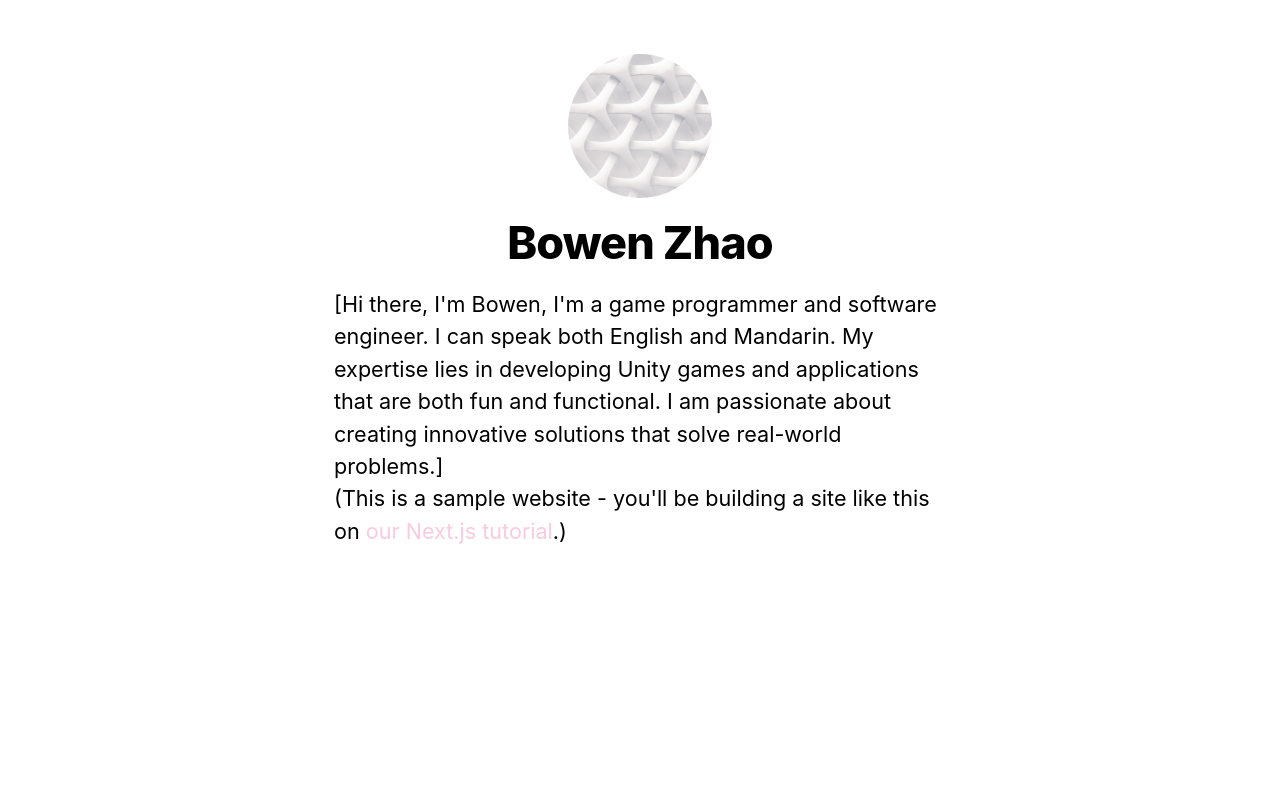
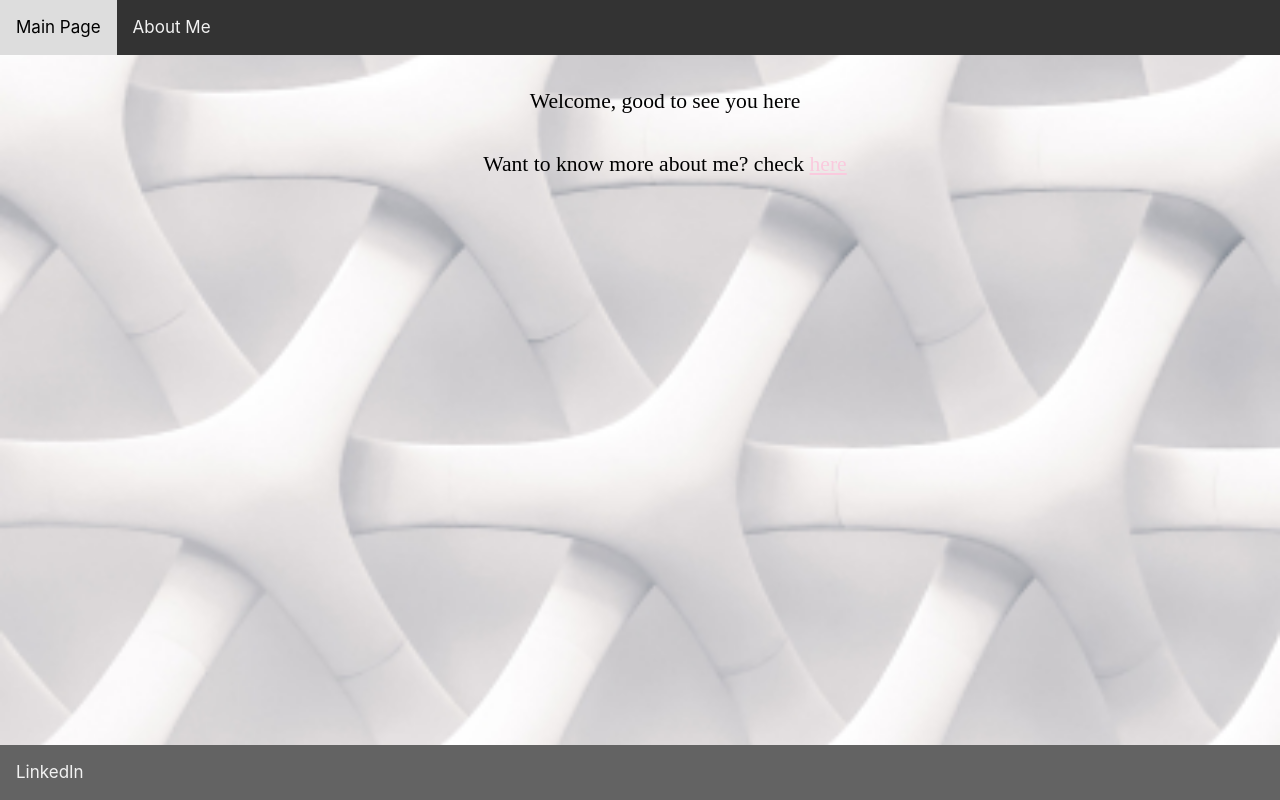
Before and after one commit to ZextaSilver/nextTestGround, a Next.js app: page / in a window 1280 px wide. Built offline with nearby package versions, Linux system fonts and the light colour scheme.

Commit message:
navigation bar, footer, site icon

```diff
--- a/components/layout.js
+++ b/components/layout.js
@@ -5,12 +5,19 @@ import utilStyles from '../styles/utils.module.css';
 import Link from 'next/link';
 
 const name = 'Bowen Zhao';
-export const siteTitle = 'Next.js Sample Website';
+export const siteTitle = '| Bowen Zhao';
 
 export default function Layout({ children, home }) {
   return (
     <div className={styles.container}>
       <Head>
+        <link rel="icon" href="../images/kirby.png" />
+      </Head>
+      <div className = {styles.topnav}>
+        <Link href = "/">Main Page</Link>
+        <Link href = "/posts/aboutMe">About Me</Link>
+      </div>
+      {/* <Head>
         <link rel="icon" href="/favicon.ico" />
         <meta
           name="description"
@@ -57,13 +64,16 @@ export default function Layout({ children, home }) {
             </h2>
           </>
         )}
-      </header>
+      </header> */}
       <main>{children}</main>
       {!home && (
         <div className={styles.backToHome}>
-          <Link href="/">← Back to home</Link>
+          <Link href = "/"> ← Back to home</Link>
         </div>
       )}
+      <div className = {styles.botnav}>
+        <Link href = "https://www.linkedin.com/in/bowen-zhao-656743218/">LinkedIn</Link>
+      </div>
     </div>
   );
 }
--- a/components/layout.module.css
+++ b/components/layout.module.css
@@ -1,7 +1,7 @@
 .container{
-	max-width: 36rem;
-	padding: 0 1rem;
-	margin: 3rem auto 6rem;
+	/* max-width: 36rem; */
+	/* padding: 0 1rem; */
+	/* margin: 3rem auto 6rem; */
 }
 
 .header{
@@ -13,3 +13,45 @@
 .backToHome{
 	margin: 3rem 0 0;
 }
+
+.topnav{
+	background-color: #333;
+	overflow: hidden;
+}
+
+.topnav a {
+	float: left;
+	color: #f2f2f2;
+	text-align: center;
+	padding: 14px 16px;
+	text-decoration: none;
+	font-size: 17px;
+}
+
+.topnav a:hover{
+	background-color: #ddd;
+	color: black;
+}
+
+.botnav{
+	position: fixed;
+	bottom: 0;
+	width: 100%;
+	background-color: rgb(99, 99, 99);
+	color:white;
+	text-align: center;
+}
+
+.botnav a {
+	float: left;
+	color: #f2f2f2;
+	text-align: center;
+	padding: 14px 16px;
+	text-decoration: none;
+	font-size: 17px;
+}
+
+.botnav a:hover{
+	background-color: #ddd;
+	color: black;
+}
--- a/pages/index.js
+++ b/pages/index.js
@@ -2,26 +2,26 @@ import Head from 'next/head';
 import styles from '../styles/Home.module.css';
 import Link from 'next/link';
 import Layout, { siteTitle } from '../components/layout';
-import utilStyles from '../styles/utils.module.css'
+import utilStyles from '../styles/utils.module.css';
 
 export default function Home() {
   return (
     <Layout home>
+      <div>
         <Head>
-        <title>My Website</title>
+          <title>Main {siteTitle}</title>
         </Head>
         <section className = {utilStyles.headingMd}>
           <p>
-          [Hi there, I'm Bowen, I'm a game programmer and software engineer.
-          I can speak both English and Mandarin. My expertise lies in developing Unity games
-          and applications that are both fun and functional. I am passionate about creating
-          innovative solutions that solve real-world problems.]
+            Welcome, good to see you here
           </p>
           <p>
-          (This is a sample website - you'll be building a site like this on {' '}
-          <a href = "https://nextjs.org/learn">our Next.js tutorial</a>.)
+            Want to know more about me? check{' '}
+            <Link href = "/posts/aboutMe">here</Link>
+
           </p>
         </section>
+      </div>
     </Layout>
   )
 }
--- a/styles/globals.css
+++ b/styles/globals.css
@@ -6,11 +6,14 @@ body {
     Oxygen, Ubuntu, Cantarell, Fira Sans, Droid Sans, Helvetica Neue, sans-serif;
   line-height: 1.6;
   font-size: 18px;
+  background-image: url(../public/images/profile.jpg);
+  background-size: cover;
+
 }
 
 a {
   color: #facade;
-  text-decoration: none;
+  text-decoration:underline;
 }
 
 * {
@@ -22,11 +25,15 @@ img {
   height: auto;
 }
 
+p{
+  text-indent: 50px;
+}
+
 h1,
 h2,
 p,
 ul {
-  margin: 0;
+  margin: 30px;
 }
 
 ul {
--- a/styles/utils.module.css
+++ b/styles/utils.module.css
@@ -23,6 +23,8 @@
 .headingMd{
     font-size: 1.2rem;
     line-height: 1.5;
+    font-family:'Times New Roman', Times, serif;
+    text-align: center;
 }
 
 .borderCircle{
```
Also changed, not shown: pages/posts/aboutMe.js (added, +26 -0 lines), pages/posts/first-post.js (deleted, +0 -23 lines), public/images/kirby.png (added). Lines whose indentation alone changed are shown as unchanged.
